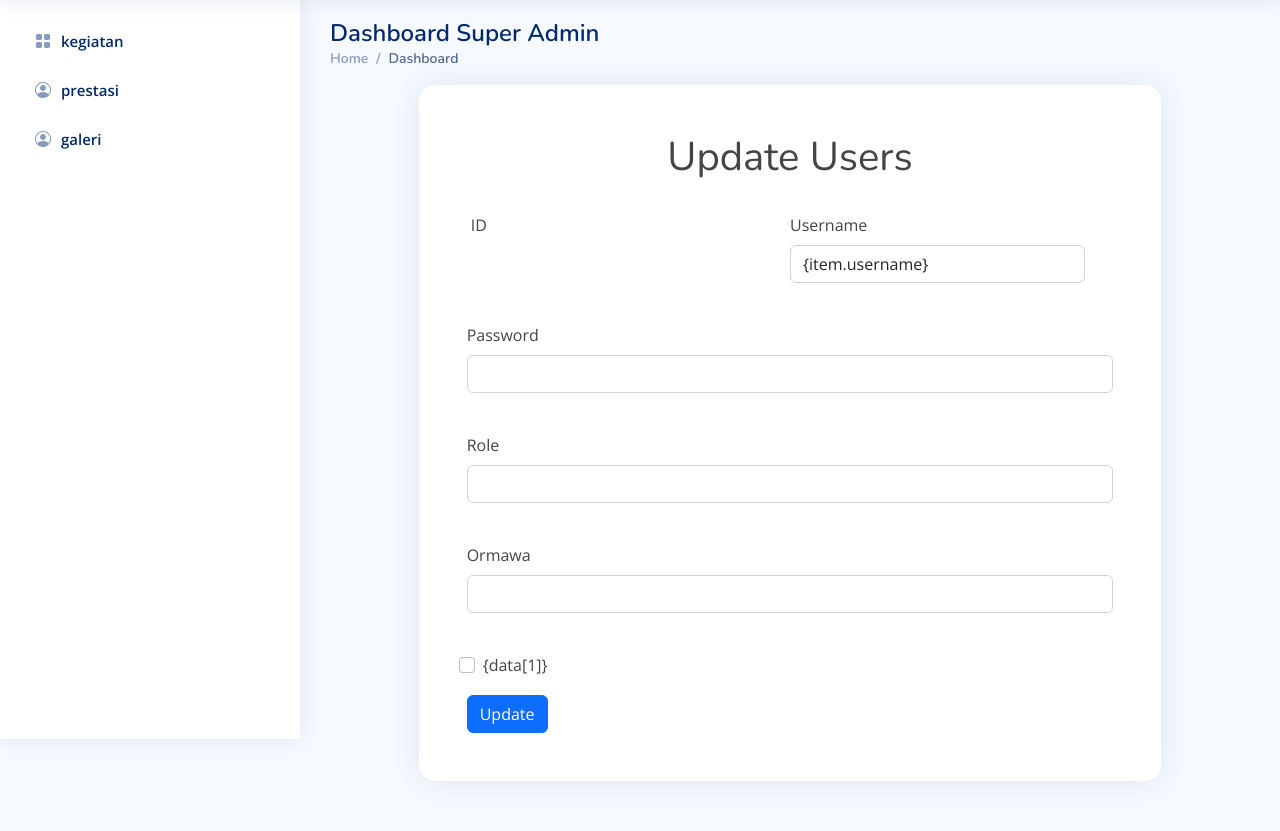
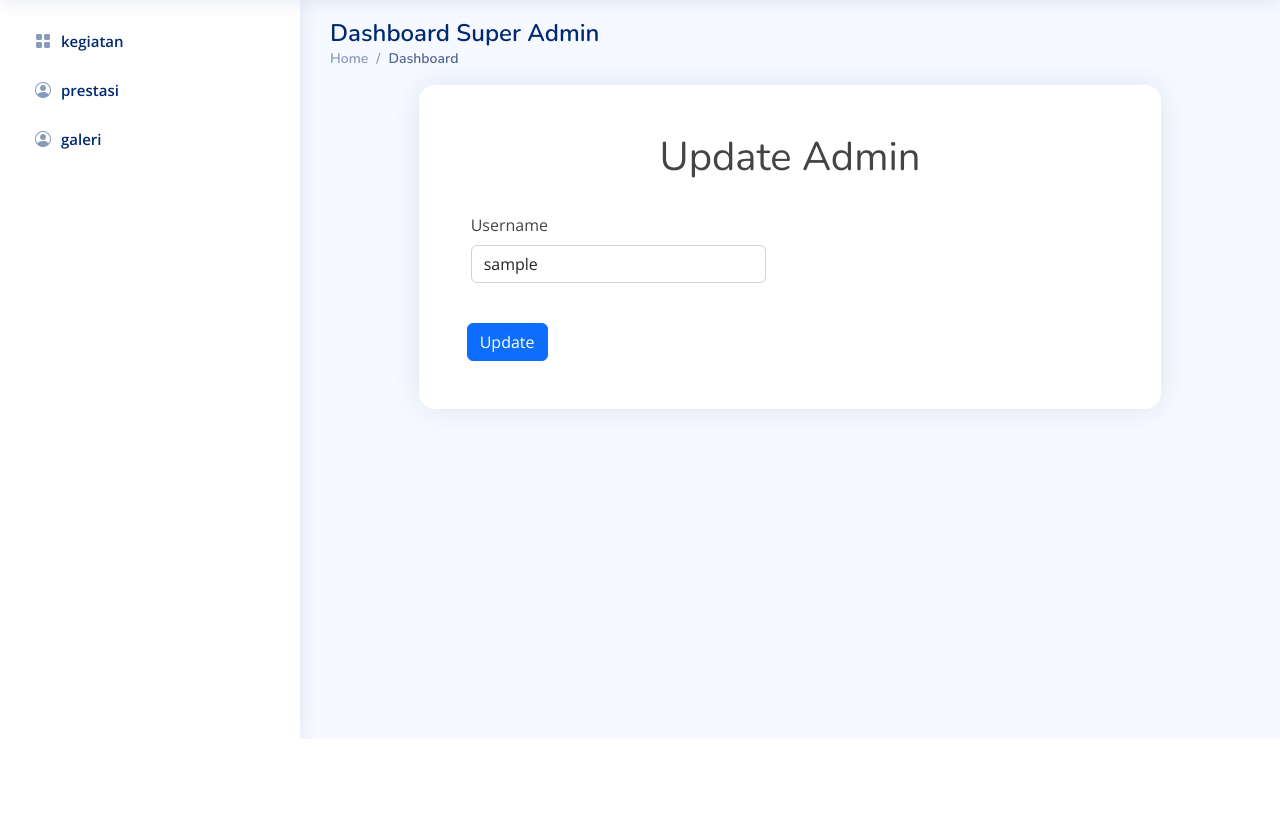
Before and after one commit to sandika1908/Ormaweb, a Flask app: template templates/update_users.html in a window 1280 px wide. Shown: the part 61-892 px from the top of the page. After the commit the page ends 800 px from the top, so only its background shows below. Run offline with Flask 2, Linux system fonts and the light colour scheme; the template is opened without the code that fills it: most values are stand-ins (such as "Sample title", 1, 10 or a date in 2020); some libraries are stand-ins or nearby versions.

Commit message:
ubah nama file dashboard -> ormawa, update admin

```diff
--- a/ormawa.py
+++ b/ormawa.py
@@ -16,7 +16,7 @@ def show_ormawa():
     data = response.read()
     dict = json.loads(data)
 
-    return render_template('dashboard.html', data=dict['results'])
+    return render_template('ormawa.html', data=dict['results'])
 
 
 @ormawa.route('/update_form_ormawa/<int:id_ormawa>/')
--- a/templates/update_users.html
+++ b/templates/update_users.html
@@ -7,40 +7,15 @@
         <div class="col-12 col-lg-10">
           <div class="card" style="border-radius: 1rem">
             <div class="card-body p-5">
-              <h1 class="mb-5 text-center">Update Users</h1>
-              <form class="row g-3" method="post" action="">
+              <h1 class="mb-5 text-center">Update Admin</h1>
+              <form class="row g-3" method="post" action="{{url_for('admin.update_admin', id=data.id)}}">
                 <div class="row">
-                  {%for item in data%}
-                  <div class="col-12 col-md-6 mb-4">
-                    <div class="form-outline">
-                      <label class="form-label" for="form6Example1">ID</label>
-                      <input type="hidden" id="form6Example1" name="id" value="{item.id}" class="form-control" />
-                    </div>
-                  </div>
                   <div class="col-12 col-md-6 mb-4">
                     <div class="form-outline">
                       <label class="form-label" for="form6Example1">Username</label>
-                      <input type="text" id="form6Example1" name="username" value="{item.username}" class="form-control" />
+                      <input type="text" id="form6Example1" name="username" value="{{data.username}}" class="form-control" />
                     </div>
                   </div>
-                </div>
-                <div class="form-outline mb-4">
-                  <label class="form-label" for="form6Example4">Password</label>
-                  <input type="text" id="form6Example4" name="password" value="" class="form-control" />
-                </div>
-                <div class="form-outline mb-4">
-                    <label class="form-label" for="form6Example4">Role</label>
-                    <input type="text" id="form6Example4" name="role" value="" class="form-control" />
-                  </div>
-                <div class="form-outline mb-4">
-                  <label class="form-label" for="form6Example4">Ormawa</label>
-                  <input type="text" id="form6Example4" name="ormawa" value="" class="form-control" />
-                </div>
-                {%endfor%}
-
-                <div class="form-check">
-                  <input class="form-check-input" name="mapel" type="checkbox" value="{data[0]}" id="flexCheckDefault" />
-                  <label class="form-check-label" for="flexCheckDefault"> {data[1]} </label>
                 </div>
                 <div class="col-12">
                   <button type="submit" class="btn btn-primary">Update</button>
```
Also changed, not shown: admin.py (+25 -1 lines), templates/admin.html (+9 -9 lines), templates/ormawa.html (renamed from templates/dashboard.html).
